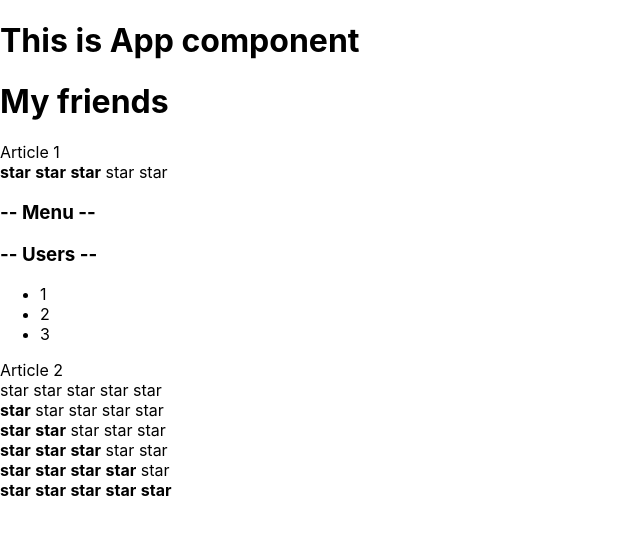
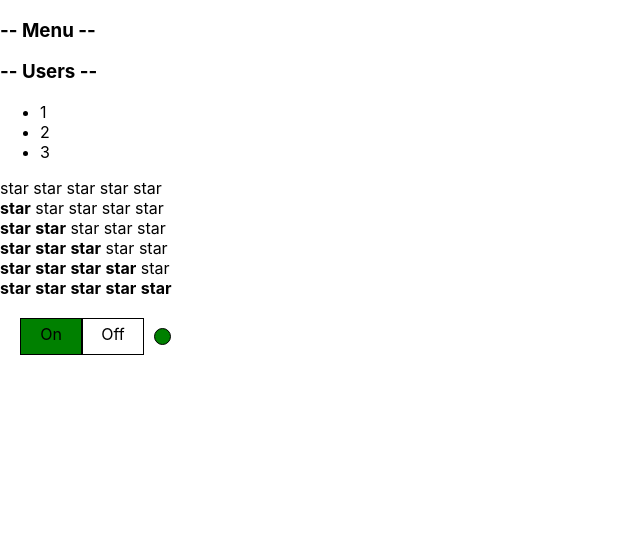
Before and after one commit to tkachiko/my-app, a React (Create React App) app: page / in a window 1280 px wide. Shown: the top 534 px of the page, without its empty margins (0-640 px from the left). Built offline with nearby package versions, Linux system fonts and the light colour scheme.

Commit message:
05 - conditional rendering - task

```diff
--- a/src/App.tsx
+++ b/src/App.tsx
@@ -2,24 +2,23 @@ import React from 'react';
 import './App.css';
 import Accordion from './components/Accordion/Accordion';
 import {Rating} from "./components/Rating/Rating";
+import {OnOff} from './components/OnOff/OnOff';
 
 function App() {
   console.log('App rendering')
   return (
     <div>
-      <PageTitle title={'This is App component'}/>
-      <PageTitle title={'My friends'}/>
-      Article 1
-      <Rating value={3}/>
       <Accordion titleValue={'Menu'} collapsed={true}/>
       <Accordion titleValue={'Users'} collapsed={false}/>
-      Article 2
+
       <Rating value={0}/>
       <Rating value={1}/>
       <Rating value={2}/>
       <Rating value={3}/>
       <Rating value={4}/>
       <Rating value={5}/>
+
+      <OnOff isOn={true}/>
     </div>
   );
 }
--- /dev/null
+++ b/src/components/OnOff/OnOff.module.css
@@ -0,0 +1,35 @@
+.onOff {
+  display: flex;
+  margin: 20px;
+}
+
+.on, .off {
+  width: 50px;
+  text-align: center;
+  padding: 5px;
+  border: 1px solid black;
+}
+
+.on.active {
+  background-color: green;
+}
+
+.off.active {
+  background-color: red;
+}
+
+.circle {
+  width: 15px;
+  height: 15px;
+  border-radius: 50%;
+  margin: 10px;
+  border: 1px solid black;
+}
+
+.circleOn {
+  background-color: green;
+}
+
+.circleOff {
+  background-color: red;
+}
--- /dev/null
+++ b/src/components/OnOff/OnOff.tsx
@@ -0,0 +1,16 @@
+import React from 'react';
+import s from './OnOff.module.css';
+
+type OnOffPropsType = {
+  isOn: boolean
+}
+
+export const OnOff = (props: OnOffPropsType) => {
+  return (
+    <div className={s.onOff}>
+      <div className={`${s.on} ${props.isOn && s.active}`}>On</div>
+      <div className={`${s.off} ${!props.isOn && s.active}`}>Off</div>
+      <div className={`${s.circle} ${props.isOn ? s.circleOn : s.circleOff}`}></div>
+    </div>
+  );
+};
```
